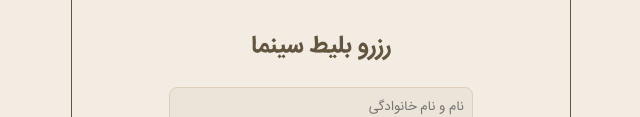
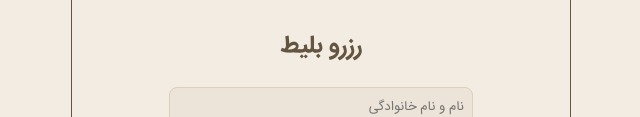
Before and after one commit to Ali-Azimi/sample-project, a plain HTML site: page index.html in a window 1280 px wide. Shown: the part 323-440 px from the top of the page, without its empty margins (319-959 px from the left). Drawn offline with Linux system fonts and the light colour scheme.

Commit message:
edit content

```diff
--- a/index.html
+++ b/index.html
@@ -11,7 +11,7 @@
   <body>
     <section>
       <img src="./seat.svg" width="100px" />
-      <h1>رزرو بلیط سینما</h1>
+      <h1>رزرو بلیط</h1>
 
       <form>
         <div class="row">
```
